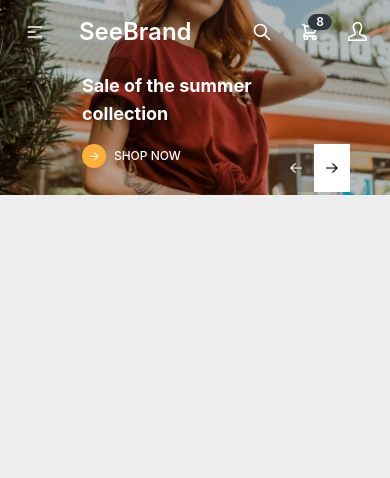
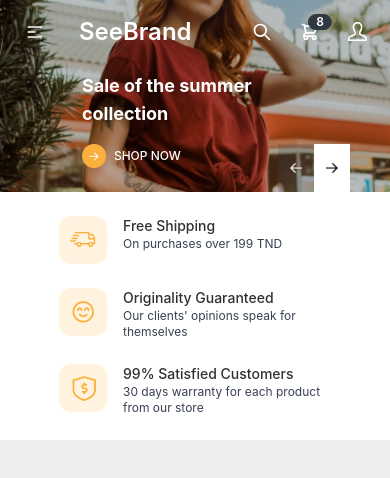
Before and after one commit to SaiefBrahim/seebrand, a Next.js app: page / in a window 390 px wide. Shown: the top 478 px of the page. Built offline with nearby package versions, Linux system fonts and the light colour scheme.

Commit message:
adding services to home page and making them responsive

```diff
--- a/components/Slider.js
+++ b/components/Slider.js
@@ -55,8 +55,9 @@ const Slider = () => {
           <Image src="/rightarrow.webp" width={100} height={87} />
         </button>
       </div>
-      <div className=" hidden lg:flex justify-around w-[70%] rounded-tr-full h-[18%] absolute top-[82vh] bg-white">
-        <div className=" ml-10 flex items-center  gap-4">
+      <div className=" flex mt-6 py-6 lg:py-0 lg:mt-0 lg:flex-row lg:justify-around lg:w-[70%] lg:rounded-tr-full lg:h-[18%] lg:absolute lg:top-[82vh] bg-white">
+        <div className=" flex flex-col gap-6 lg:flex-row items-center w-full h-full">
+          <div className=" lg:ml-12 flex gap-4">
             <Image
               className=" w-12 h-12"
               src="/freeshipping.webp"
@@ -65,13 +66,13 @@ const Slider = () => {
               height={156}
             />
             <div>
-            <h3 className=" font-medium">Free Shipping</h3>
-            <p className=" w-52 text-gray-700 text-sm">
-              On purchases over $199
+              <h3 className=" font-medium text-sm">Free Shipping</h3>
+              <p className=" w-52 text-gray-700 text-xs">
+                On purchases over 199 TND
               </p>
             </div>
           </div>
-        <div className=" flex items-center gap-4">
+          <div className=" flex gap-4">
             <Image
               className=" w-12 h-12"
               src="/satisfiedcustomers.webp"
@@ -79,14 +80,14 @@ const Slider = () => {
               width={156}
               height={156}
             />
-          <div className=" flex flex-col">
-            <h3 className=" font-medium">Originality Guaranteed</h3>
-            <p className=" w-52 text-gray-700 text-sm">
+            <div>
+              <h3 className=" font-medium text-sm">Originality Guaranteed</h3>
+              <p className=" w-52 text-gray-700 text-xs">
                 Our clients' opinions speak for themselves
               </p>
             </div>
           </div>
-        <div className=" mr-10 flex items-center gap-4">
+          <div className=" lg:mr-12 flex gap-4">
             <Image
               className=" w-12 h-12"
               src="/moneybackwarranty.webp"
@@ -95,10 +96,11 @@ const Slider = () => {
               height={156}
             />
             <div>
-            <h3 className=" font-medium">99% Satisfied Customers</h3>
-            <p className=" w-52 text-gray-700 text-sm">
+              <h3 className=" font-medium text-sm">99% Satisfied Customers</h3>
+              <p className=" w-52 text-gray-700 text-xs">
                 30 days warranty for each product from our store
               </p>
+            </div>
           </div>
         </div>
       </div>
```
Lines whose indentation alone changed are shown as unchanged.
